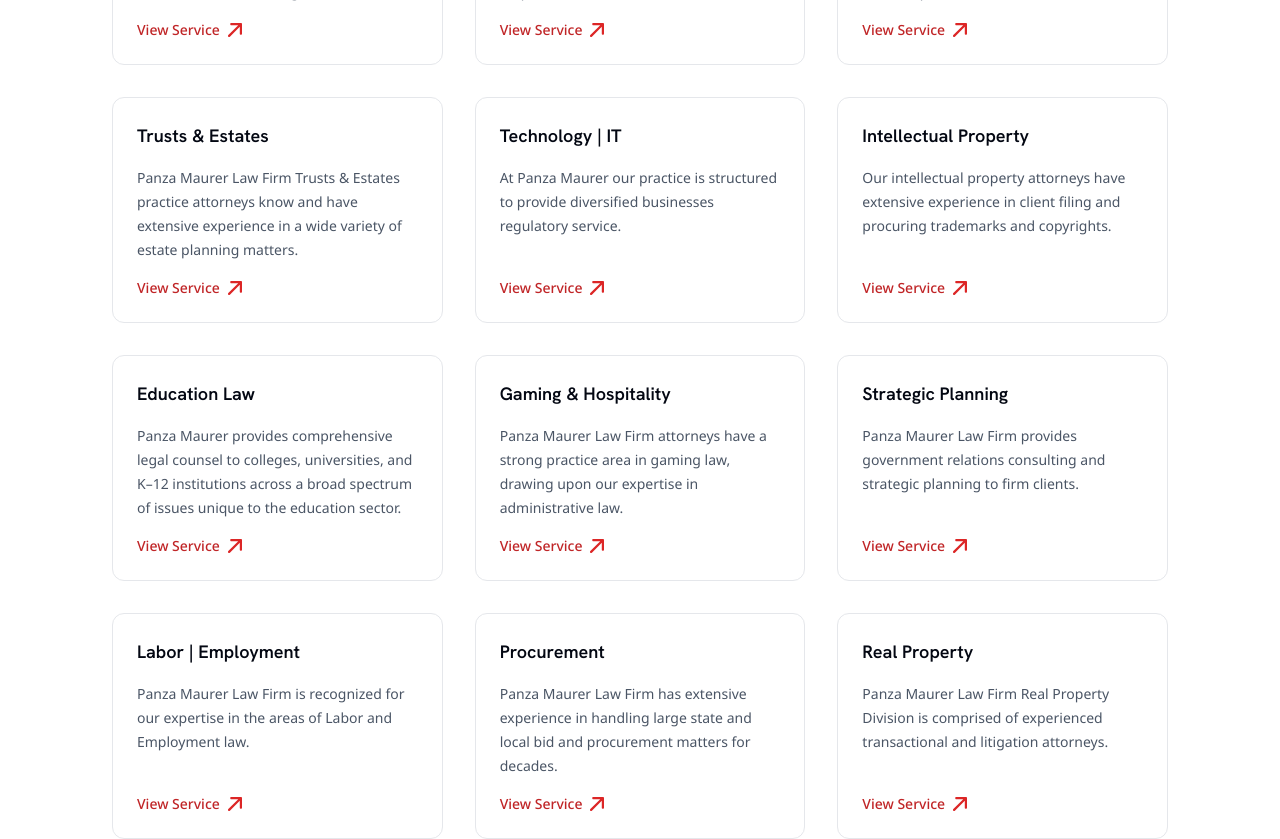
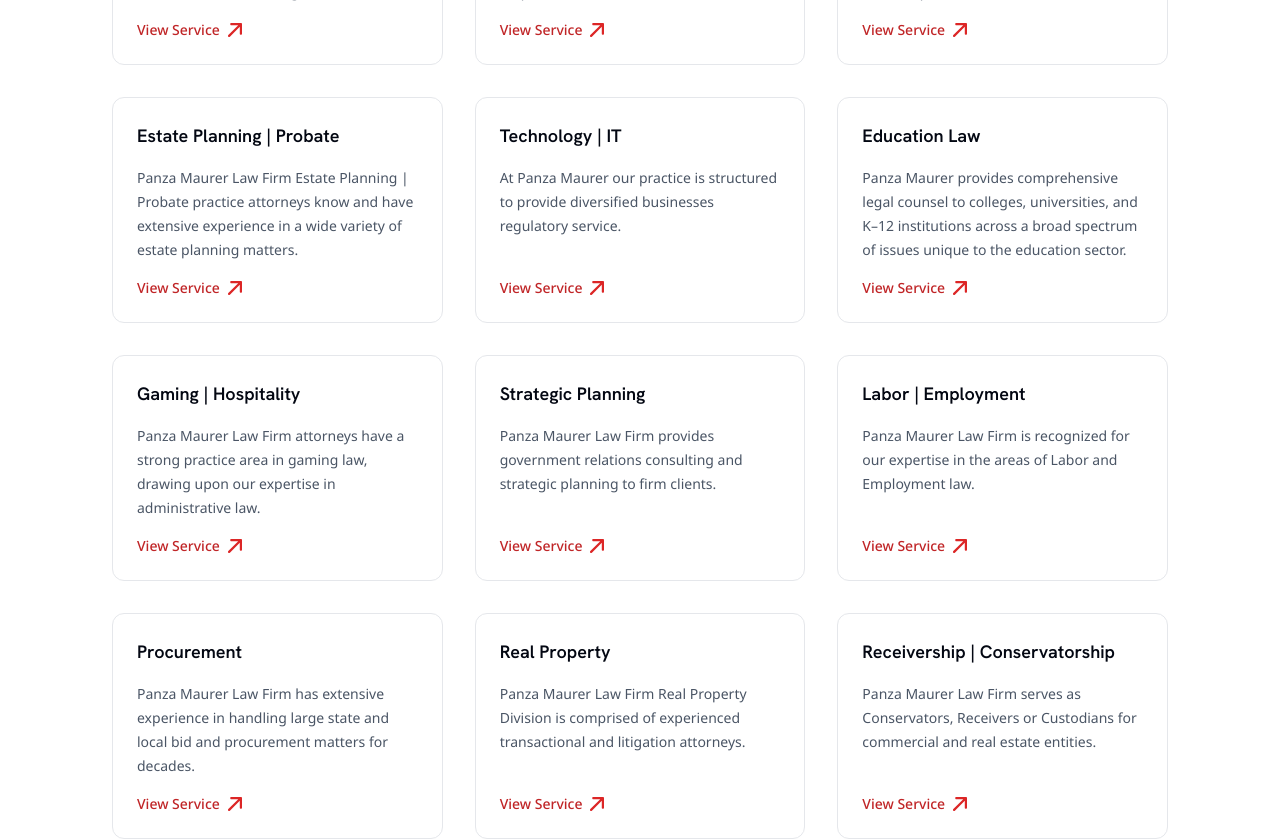
Before and after one commit to evolution-it/panzamaurer-web, a Next.js app: page /practice-areas in a window 1280 px wide. Shown: the part 820-1659 px from the top of the page. Built offline with nearby package versions, Linux system fonts and the light colour scheme.

Commit message:
content updates

```diff
--- a/src/app/attorneys/[slug]/page.tsx
+++ b/src/app/attorneys/[slug]/page.tsx
@@ -491,7 +491,7 @@
   "elizabeth-l-pedersen": {
     name: "Elizabeth L. Pedersen",
     firstName: "Elizabeth",
-    role: "Founding Partner",
+    role: "Partner",
     image: "elizabeth-l-pedersen.png",
     education: [
       "J.D. from University of Miami School of Law",
@@ -585,7 +585,7 @@
   "jennifer-k-graner": {
     name: "Jennifer K. Graner",
     firstName: "Jennifer",
-    role: "Associate",
+    role: "Senior Associate",
     image: "jennifer-k-graner.png",
     education: [
       "B.A. in Finance from Florida Atlantic University (1987)",
@@ -993,7 +993,7 @@
   "sandra-harris": {
     name: "Sandra Harris",
     firstName: "Sandra",
-    role: "Government Relations",
+    role: "Executive Vice President of Government Affairs",
     image: "sandra-harris.png",
     education: [],
     barAdmissions: [],
--- a/src/app/attorneys/page.tsx
+++ b/src/app/attorneys/page.tsx
@@ -27,10 +27,10 @@
   { name: "James H. Horton, IV", role: "Partner", image: "james-h-horton-iv.png" },
   { name: "Pamela M. Kane", role: "Partner", image: "pamela-kane.png" },
   { name: "Gregory L. McDermott", role: "Partner", image: "gregory-l-mcdermott.png" },
-  { name: "Elizabeth L. Pedersen", role: "Founding Partner", image: "elizabeth-l-pedersen.png" },
+  { name: "Elizabeth L. Pedersen", role: "Partner", image: "elizabeth-l-pedersen.png" },
   { name: "Louise Wilhite St. Laurent", role: "Partner", image: "louise-wilhite-st-laurent.png" },
   { name: "Samantha Evans Saltzburg", role: "Senior Associate", image: "samantha-evans-saltzburg.png" },
-  { name: "Jennifer K. Graner", role: "Associate", image: "jennifer-k-graner.png" },
+  { name: "Jennifer K. Graner", role: "Senior Associate", image: "jennifer-k-graner.png" },
   { name: "Andrew L. Myers", role: "Senior Associate", image: "andrew-l-myers.png" },
   { name: "Trevor D. Scott", role: "Senior Associate", image: "trevor-d-scott.png" },
 ];
--- a/src/app/practice-areas/[slug]/page.tsx
+++ b/src/app/practice-areas/[slug]/page.tsx
@@ -43,8 +43,8 @@
     title: "Corporate | Transactional",
     heading: "Corporate & Transactional Law",
     content: [
-      "Legal skills and expertise in organizational structure and financial transactions to achieve client business goals. Panza Maurer provides comprehensive corporate counsel on entity formation, governance, mergers and acquisitions, joint ventures, and complex commercial transactions.",
-      "Our transactional attorneys draft, review, and negotiate a wide range of business agreements including purchase/sale agreements, operating agreements, shareholder agreements, commercial leases, and licensing arrangements. We focus on structuring deals that protect our clients' interests while achieving their strategic objectives.",
+      "Panza Maurer provides comprehensive counsel to businesses at every stage of growth. We advise clients on entity selection and formation in Florida, ongoing corporate administration, shareholder agreements, contract drafting and negotiation, corporate reporting, and policy development.",
+      "The firm’s transactional practice focuses on serving as general counsel for both for-profit and nonprofit entities and structuring and executing sophisticated business transactions, including mergers and acquisitions, and commercial and residential real estate transactions. With strategic planning and meticulous attention to detail, we help clients manage risk, protect their interests, and successfully complete transactions that advance their long-term business objectives.",
     ],
   },
   litigation: {
@@ -64,10 +64,10 @@
     ],
   },
   "trusts--estates": {
-    title: "Trusts & Estates",
-    heading: "Trusts & Estate Planning",
+    title: "Estate Planning | Probate",
+    heading: "Estate Planning | Probate",
     content: [
-      "Panza Maurer Law Firm Trusts & Estates practice attorneys know and have extensive experience in a wide variety of estate planning matters. We provide personalized counsel on wills, trusts, powers of attorney, healthcare directives, and comprehensive estate plans.",
+      "Panza Maurer offers estate planning, administration, and probate services tailored to protect clients, their families, and their legacies. Our team has extensive experience drafting wills, trusts, pre- and post-marital agreements, health care directives, and Powers of Attorney. Our team has also represented numerous clients during probate proceedings, advocating for our client’s best interests when disputes arise.",
       "Our attorneys assist clients with wealth preservation strategies, business succession planning, probate administration, and trust management. We work to ensure that our clients' assets are protected and their wishes are carried out effectively.",
     ],
   },
@@ -79,26 +79,18 @@
       "We assist clients in benchmarking policies, controls, and documentation against NIST-aligned standards and other recognized frameworks to support defensible, risk-based compliance programs. Through this integrated approach, we help organizations strengthen their security posture while aligning operational practices with evolving legal and regulatory expectations.",
     ],
   },
-  "intellectual-property": {
-    title: "Intellectual Property",
-    heading: "Intellectual Property Protection",
-    content: [
-      "Our intellectual property attorneys have extensive experience in client filing and procuring trademarks and copyrights. Panza Maurer assists businesses in identifying, protecting, and enforcing their intellectual property rights.",
-      "Our practice encompasses trademark registration and enforcement, copyright protection, trade secret litigation, licensing agreements, and IP due diligence in corporate transactions.",
-    ],
-  },
   "education-law": {
     title: "Education Law",
     heading: "Education Law",
     content: [
       "Panza Maurer provides comprehensive legal counsel to colleges, universities, and K\u201312 institutions across a broad spectrum of issues unique to the education sector. We advise on matters involving student and employee misconduct, accreditation, tenure and promotion, institutional governance, compliance with federal funding requirements, student-athlete issues, and employment concerns specific to educational environments.",
       "Our attorneys offer particular strength in proactive compliance and risk management, including student handbook review, employee policy development, and alignment with applicable state and federal laws. We routinely counsel institutions on compliance with the Americans with Disabilities Act and Section 504 of the Rehabilitation Act, Title IX, FERPA, the Clery Act, Title VI of the Civil Rights Act, and other federal and state anti-discrimination statutes, helping clients navigate complex regulatory frameworks with clarity and confidence.",
-      "The firm has also served as general counsel to major universities, providing strategic guidance at the highest levels of institutional leadership. From governance and long-term planning to regulatory investigations and dispute resolution, we partner with educational institutions to protect their missions and reputations. Our experience includes representing universities in matters before the U.S. Department of Education\u2019s Office for Civil Rights, conducting internal investigations, preparing institutional representatives for agency interviews, and defending related claims in administrative proceedings and litigation.",
+      "The firm has also served as general counsel to major universities, providing strategic guidance at the highest levels of institutional leadership. From governance and long-term planning to regulatory investigations and dispute resolution, we partner with educational institutions to protect their missions and reputations. Our experience includes representing universities in matters before the U.S. Department of Education's Office for Civil Rights, conducting internal investigations, preparing institutional representatives for agency interviews, and defending related claims in administrative proceedings and litigation.",
     ],
   },
   "gaming--hospitality": {
-    title: "Gaming & Hospitality",
-    heading: "Gaming & Hospitality Law",
+    title: "Gaming | Hospitality",
+    heading: "Gaming | Hospitality Law",
     content: [
       "Panza Maurer has represented lottery, gaming and hospitality clients in one of Florida's most highly regulated industries, with a concentrated focus on regulatory compliance, administrative advocacy, and legislative strategy. Our attorneys advise lottery operators worldwide, pari-mutuel operators, tribal entities, and hospitality businesses on licensing and permitting, statutory interpretation, rulemaking, and enforcement matters, helping clients navigate complex regulatory frameworks with clarity and confidence.",
       "We regularly advocate on behalf of clients before the Florida Department of Administrative Hearings, the First District Court of Appeal, and the Florida Supreme Court, and work closely with regulators, executive agencies, and legislative bodies to protect and advance our clients' interests. Our practice combines administrative depth and government relations insight to deliver strategic, effective regulatory representation.",
@@ -108,8 +100,9 @@
     title: "Strategic Planning",
     heading: "Government Relations & Strategic Planning",
     content: [
-      "Panza Maurer Law Firm provides government relations consulting and strategic planning to firm clients. We help businesses and organizations develop comprehensive strategies for engaging with local, state, and federal government entities.",
-      "Our strategic planning services include legislative monitoring, policy analysis, coalition building, and advocacy campaign development. We leverage our extensive government relationships and deep understanding of the regulatory landscape to help clients achieve their strategic objectives.",
+      "Strategic planning is essential for organizations that want to grow, manage risk, and remain competitive in an increasingly complex regulatory environment. Panza Maurer works closely with business leaders, executives, and stakeholders to develop forward-looking strategies that align legal considerations with long-term organizational goals. By combining legal insight with practical business understanding, we help clients anticipate challenges, identify opportunities, and implement plans that support sustainable success.",
+      "A key part of our strategic planning approach is staying ahead of regulatory and policy developments at every level of government. Our attorneys continuously monitor changes in local ordinances, state legislation, and federal laws that may affect our clients’ industries and operations. By integrating these evolving requirements into our planning process, we help clients adapt proactively, minimize legal exposure, and make informed decisions in a shifting regulatory landscape.",
+      "Panza Maurer views strategic planning as an ongoing partnership rather than a one-time exercise. Our team collaborates with clients to review existing structures, assess potential risks, and refine strategies as business conditions and regulatory frameworks evolve. Whether guiding expansion initiatives, restructuring efforts, compliance planning, or governance improvements, we provide practical, legally sound guidance designed to position our clients for long-term stability and growth.",
     ],
   },
   "government-relations": {
@@ -249,7 +242,7 @@
                   },
                   {
                     name: "Sandra Harris",
-                    role: "Government Relations",
+                    role: "Executive Vice President of Government Affairs",
                     image: "sandra-harris.jpeg",
                     slug: "sandra-harris",
                   },
--- a/src/app/practice-areas/page.tsx
+++ b/src/app/practice-areas/page.tsx
@@ -40,9 +40,9 @@
       "Panza Maurer represents property owners, developers, lenders and other affected parties with land use.",
   },
   {
-    title: "Trusts & Estates",
+    title: "Estate Planning | Probate",
     description:
-      "Panza Maurer Law Firm Trusts & Estates practice attorneys know and have extensive experience in a wide variety of estate planning matters.",
+      "Panza Maurer Law Firm Estate Planning | Probate practice attorneys know and have extensive experience in a wide variety of estate planning matters.",
   },
   {
     title: "Technology | IT",
@@ -50,17 +50,12 @@
       "At Panza Maurer our practice is structured to provide diversified businesses regulatory service.",
   },
   {
-    title: "Intellectual Property",
-    description:
-      "Our intellectual property attorneys have extensive experience in client filing and procuring trademarks and copyrights.",
-  },
-  {
     title: "Education Law",
     description:
       "Panza Maurer provides comprehensive legal counsel to colleges, universities, and K\u201312 institutions across a broad spectrum of issues unique to the education sector.",
   },
   {
-    title: "Gaming & Hospitality",
+    title: "Gaming | Hospitality",
     description:
       "Panza Maurer Law Firm attorneys have a strong practice area in gaming law, drawing upon our expertise in administrative law.",
   },
--- a/src/components/Hero.tsx
+++ b/src/components/Hero.tsx
@@ -1,11 +1,12 @@
-"use client";
+'use client';
 
-import { useEffect, useRef, useState } from "react";
+import Image from 'next/image';
+import { useEffect, useRef, useState } from 'react';
 
 const videos = [
-  "/assets/sea-view.mp4",
-  "/assets/cityview.mp4",
-  "/assets/townhouse.mp4",
+  '/assets/sea-view.mp4',
+  '/assets/cityview.mp4',
+  '/assets/townhouse.mp4',
 ];
 
 export default function Hero() {
@@ -29,50 +30,56 @@
   }, []);
 
   return (
-    <section className="relative flex h-[803px] w-full items-end justify-center overflow-hidden bg-white">
+    <section className='relative flex h-[803px] w-full items-end justify-center overflow-hidden bg-white'>
       {/* Background Videos with crossfade */}
       {videos.map((src, i) => (
         <video
           key={src}
-          ref={(el) => { videoRefs.current[i] = el; }}
+          ref={(el) => {
+            videoRefs.current[i] = el;
+          }}
           autoPlay={i === 0}
           muted
           loop
           playsInline
-          className="absolute inset-0 h-full w-full object-cover transition-opacity duration-1000"
+          className='absolute inset-0 h-full w-full object-cover transition-opacity duration-1000'
           style={{ opacity: activeIndex === i ? 1 : 0 }}
         >
-          <source src={src} type={src.endsWith(".mov") ? "video/quicktime" : "video/mp4"} />
+          <source
+            src={src}
+            type={src.endsWith('.mov') ? 'video/quicktime' : 'video/mp4'}
+          />
         </video>
       ))}
 
       {/* Dark overlay gradient */}
       <div
-        className="absolute inset-0"
+        className='absolute inset-0'
         style={{
           background:
-            "linear-gradient(0deg, rgba(17,24,39,0.96) 13.3%, rgba(17,24,39,0.61) 43.3%, rgba(17,24,39,0.288) 61.3%)",
+            'linear-gradient(0deg, rgba(17,24,39,0.96) 13.3%, rgba(17,24,39,0.61) 43.3%, rgba(17,24,39,0.288) 61.3%)',
         }}
       />
       <div
-        className="absolute inset-0"
+        className='absolute inset-0'
         style={{
           background:
-            "linear-gradient(-19.3deg, rgba(255,255,255,0) 71.6%, rgba(255,255,255,0.7) 99.6%)",
+            'linear-gradient(-19.3deg, rgba(255,255,255,0) 71.6%, rgba(255,255,255,0.7) 99.6%)',
         }}
       />
 
       {/* Content */}
-      <div className="relative z-10 mx-auto w-full max-w-[1280px] px-8 pb-28 pt-36">
-        <div className="max-w-[600px]">
-          <h1 className="font-[family-name:var(--font-hanken)] text-[40px] font-extrabold uppercase leading-[1.1] text-gray-50 md:whitespace-nowrap md:text-[70px]">
+      <div className='relative z-10 mx-auto w-full max-w-[1280px] px-8 pb-28 pt-36'>
+        <div className='max-w-[600px]'>
+          <h1 className='pb-3 font-[family-name:var(--font-hanken)] text-[40px] font-extrabold uppercase leading-[1.1] text-gray-50 md:whitespace-nowrap md:text-[70px]'>
             We Know Florida
           </h1>
-          <div className="mt-4 flex items-baseline gap-[15px]">
-            <p className="font-[family-name:var(--font-noto)] text-[27px] font-medium leading-[40px] text-gray-50">
-              Representing businesses, regulated industries and institutions for more than{" "}
-              <span className="font-black">50</span>
-              <span className="font-bold"> years.</span>
+          <Image src='/images/underline-1.svg' alt='' width={122} height={4} />
+          <div className='mt-4 flex items-baseline gap-[15px]'>
+            <p className='font-[family-name:var(--font-noto)] text-[27px] font-medium leading-[40px] text-gray-50'>
+              Representing businesses, regulated industries and institutions for
+              more than <span className='font-black'>50</span>
+              <span className='font-bold'> years.</span>
             </p>
           </div>
         </div>
--- a/src/components/Navbar.tsx
+++ b/src/components/Navbar.tsx
@@ -11,11 +11,10 @@
   { label: "Corporate | Transactional", slug: "corporate--transactional" },
   { label: "Litigation", slug: "litigation" },
   { label: "Land Use | Environmental", slug: "land-use--environmental" },
-  { label: "Trusts & Estates", slug: "trusts--estates" },
+  { label: "Estate Planning | Probate", slug: "trusts--estates" },
   { label: "Technology | IT", slug: "technology--it" },
-  { label: "Intellectual Property", slug: "intellectual-property" },
   { label: "Education Law", slug: "education-law" },
-  { label: "Gaming & Hospitality", slug: "gaming--hospitality" },
+  { label: "Gaming | Hospitality", slug: "gaming--hospitality" },
   { label: "Strategic Planning", slug: "strategic-planning" },
   { label: "Labor | Employment", slug: "labor--employment" },
   { label: "Procurement", slug: "procurement" },
--- a/src/components/PracticeAreas.tsx
+++ b/src/components/PracticeAreas.tsx
@@ -7,11 +7,10 @@
   "Corporate | Transactional",
   "Litigation",
   "Land Use | Environmental",
-  "Trusts & Estates",
+  "Estate Planning | Probate",
   "Technology | IT",
-  "Intellectual Property",
   "Education Law",
-  "Gaming & Hospitality",
+  "Gaming | Hospitality",
   "Strategic Planning",
   "Labor | Employment",
   "Procurement",
```
